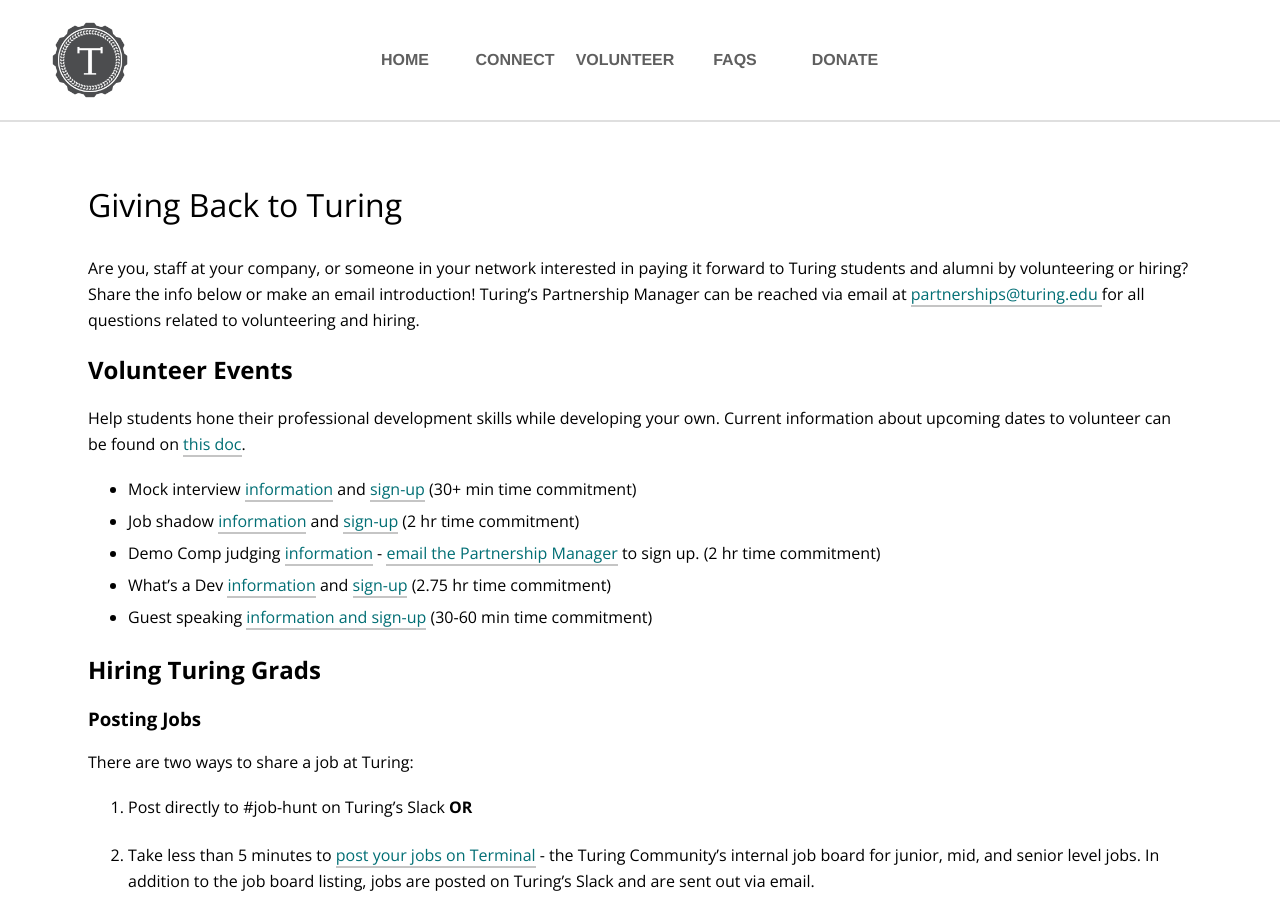
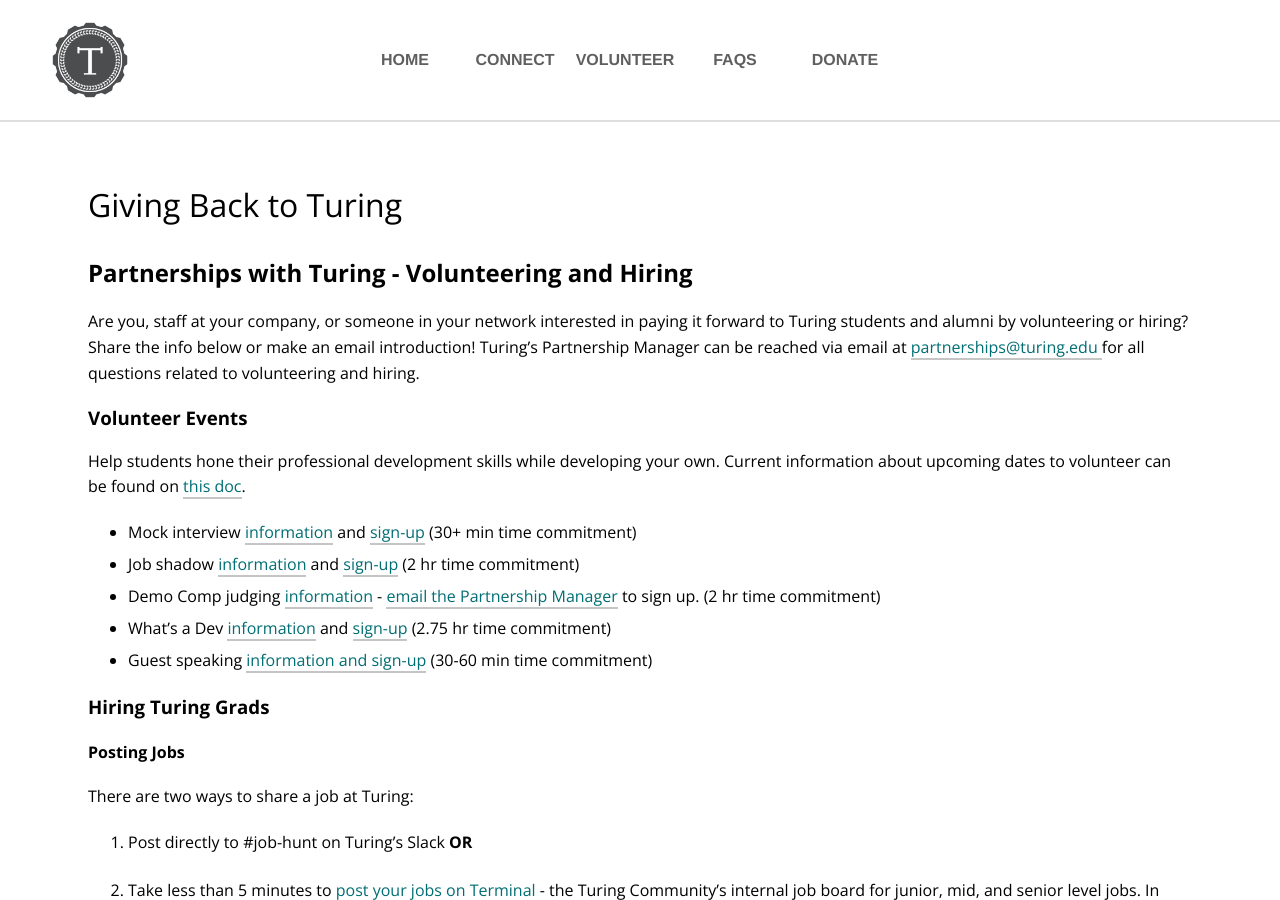
Before and after one commit to turingschool/alumni-site, a Jekyll site: the page built from volunteer.md, in a window 1280 px wide and 900 px high. Built offline with Jekyll 4.4.1, drawn with Linux system fonts in a browser that asks for light colours; nearby versions of some CDN libraries; comment, search, counter and statistics services are not loaded.

Commit message:
Update volunteer.md

```diff
--- a/volunteer.md
+++ b/volunteer.md
@@ -4,10 +4,11 @@ title: Giving Back to Turing
 permalink: /volunteer/
 ---
 
+## Partnerships with Turing - Volunteering and Hiring
+
 Are you, staff at your company, or someone in your network interested in paying it forward to Turing students and alumni by volunteering or hiring? Share the info below or make an email introduction! Turing's Partnership Manager can be reached via email at <a href="mailto:partnerships@turing.edu ">partnerships@turing.edu </a> for all questions related to volunteering and hiring.
 
-## Volunteer Events
-
+### Volunteer Events
 Help students hone their professional development skills while developing your own. Current information about upcoming dates to volunteer can be found on <a href="https://docs.google.com/document/d/1onS8F9uzftFGJbgNWyIeTCmzQW0mkBLZoDxsrVvO51o/edit?usp=sharing" target="_blank">this doc</a>.
 
 * Mock interview <a href="https://docs.google.com/document/d/1UCTD7kPFAgHhLhV0M0qdDdwdI6JQuwAbDOWs1QPPJAI/edit?usp=sharing" target="_blank">information</a> and <a href="https://www.signupgenius.com/go/turingmockinterviews" target="_blank">sign-up</a> (30+ min time commitment)
@@ -16,9 +17,9 @@ Help students hone their professional development skills while developing your o
 * What's a Dev <a href="https://docs.google.com/document/d/1nDP1aJqCxWIWA7PL2W_WmzuIpuW8hSO_EjVLuYZoqy4/edit?usp=sharing" target="_blank">information</a>  and <a href="https://www.signupgenius.com/go/turingwhatsadev" target="_blank">sign-up</a> (2.75 hr time commitment)
 * Guest speaking <a href="https://airtable.com/shrEaKJFm8lXWVZzk" target="_blank">information and sign-up</a> (30-60 min time commitment)
 
-## Hiring Turing Grads
+### Hiring Turing Grads
 
-### Posting Jobs
+#### Posting Jobs
 
 There are two ways to share a job at Turing:
 1. Post directly to #job-hunt on Turing's Slack **OR**
@@ -32,7 +33,7 @@ Additional ways to connect with entry level devs:
 * <a href="https://terminal.turing.edu/profiles" target="_blank">Browse our new grads</a> (all are looking for jobs). Reach out directly or <a href="mailto:partnerships@turing.edu">contact our Partnership Manager</a> for an intro.
 * <a href="mailto:partnerships@turing.edu">Contact our Partnership Manager</a> to create a curated list of new job seeker candidates based on your needs.
 
-### Connect Us With Your Company
+#### Connect Us With Your Company
 
 Do you love your job and wish you got to work with more Turing alumni? Is your company hiring devs or do they offer a referral program?
 
```
